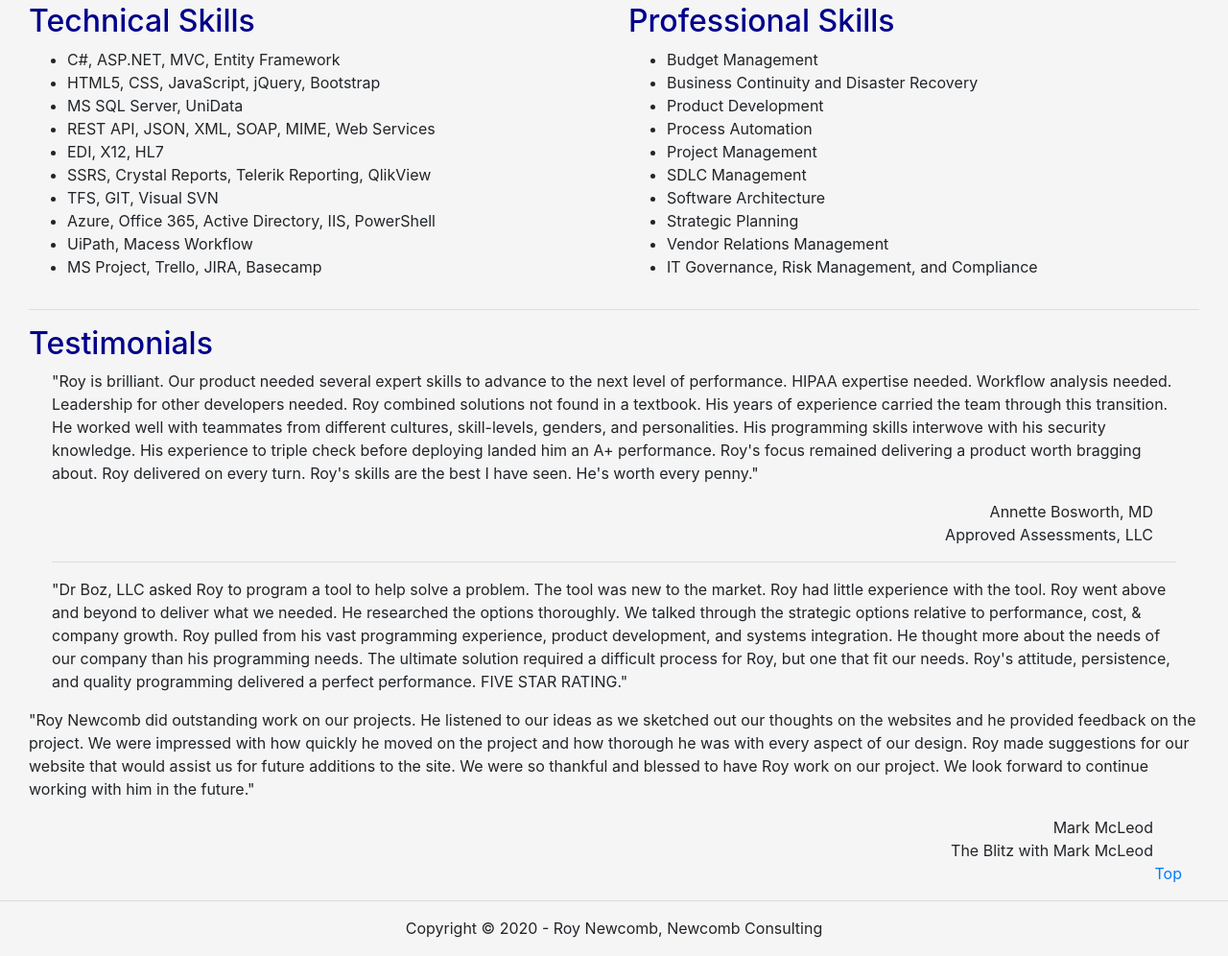
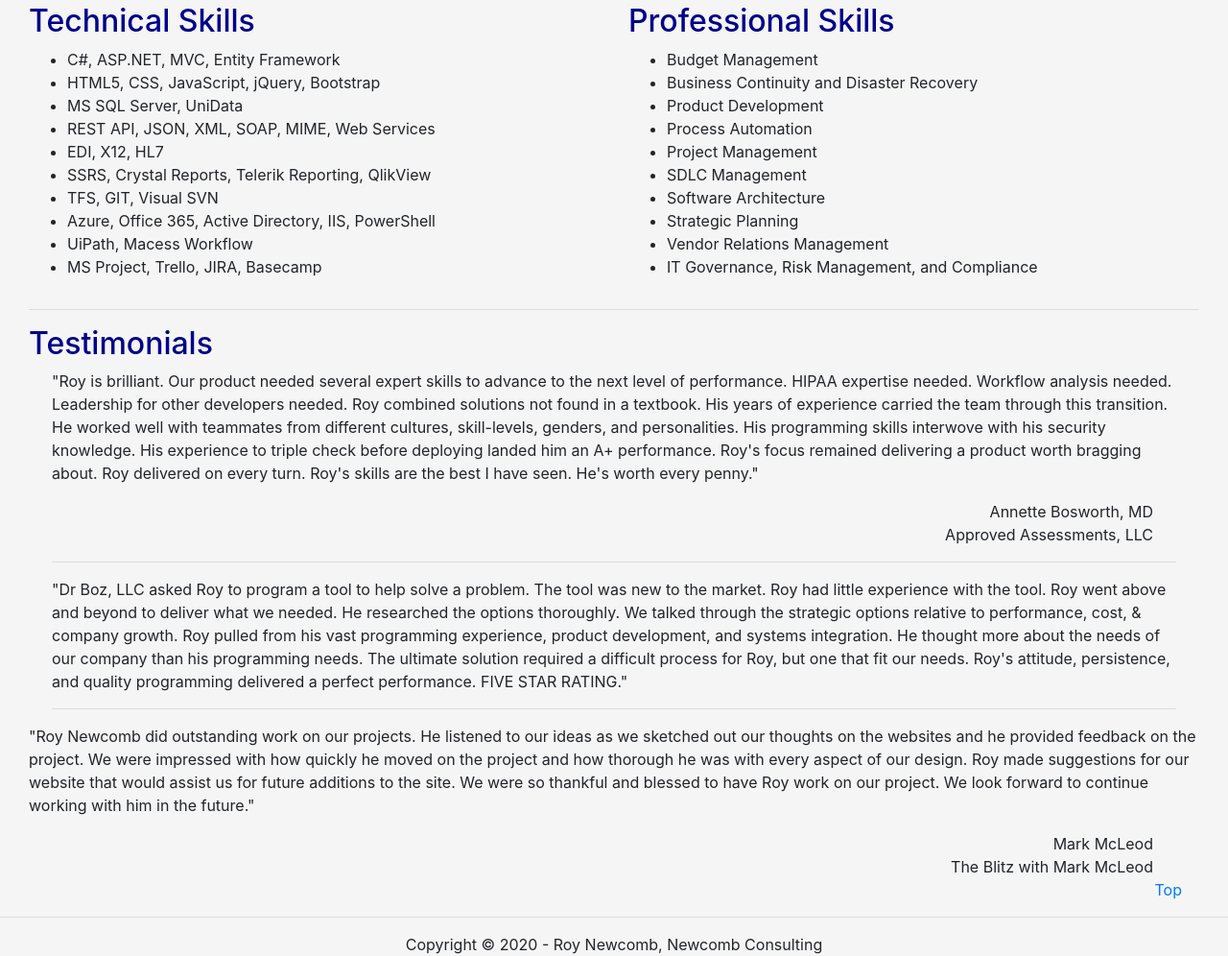
Before and after one commit to roynewcomb/roynewcomb.github.io, a plain HTML site: page index.html in a window 1280 px wide. Shown: the part 589-1585 px from the top of the page at 96% size. Drawn offline with nearby package versions, Linux system fonts and the light colour scheme.

Commit message:
Update index.html

```diff
--- a/index.html
+++ b/index.html
@@ -115,6 +115,7 @@
 					<p class="ml-4 mr-4">
 						"Dr Boz, LLC asked Roy to program a tool to help solve a problem. The tool was new to the market. Roy had little experience with the tool. Roy went above and beyond to deliver what we needed. He researched the options thoroughly. We talked through the strategic options relative to performance, cost, & company growth. Roy pulled from his vast programming experience, product development, and systems integration. He thought more about the needs of our company than his programming needs. The ultimate solution required a difficult process for Roy, but one that fit our needs.  Roy's attitude, persistence, and quality programming delivered a perfect performance.  FIVE STAR RATING."
 					</p>
+					<hr  class="ml-4 mr-4">
 					<p>
 						"Roy Newcomb did outstanding work on our projects. He listened to our ideas as we sketched out our thoughts on the websites and he provided feedback on the project. We were impressed with how quickly he moved on the project and how thorough he was with every aspect of our design. Roy made suggestions for our website that would assist us for future additions to the site. We were so thankful and blessed to have Roy work on our project. We look forward to continue working with him in the future."
 					</p>
```
